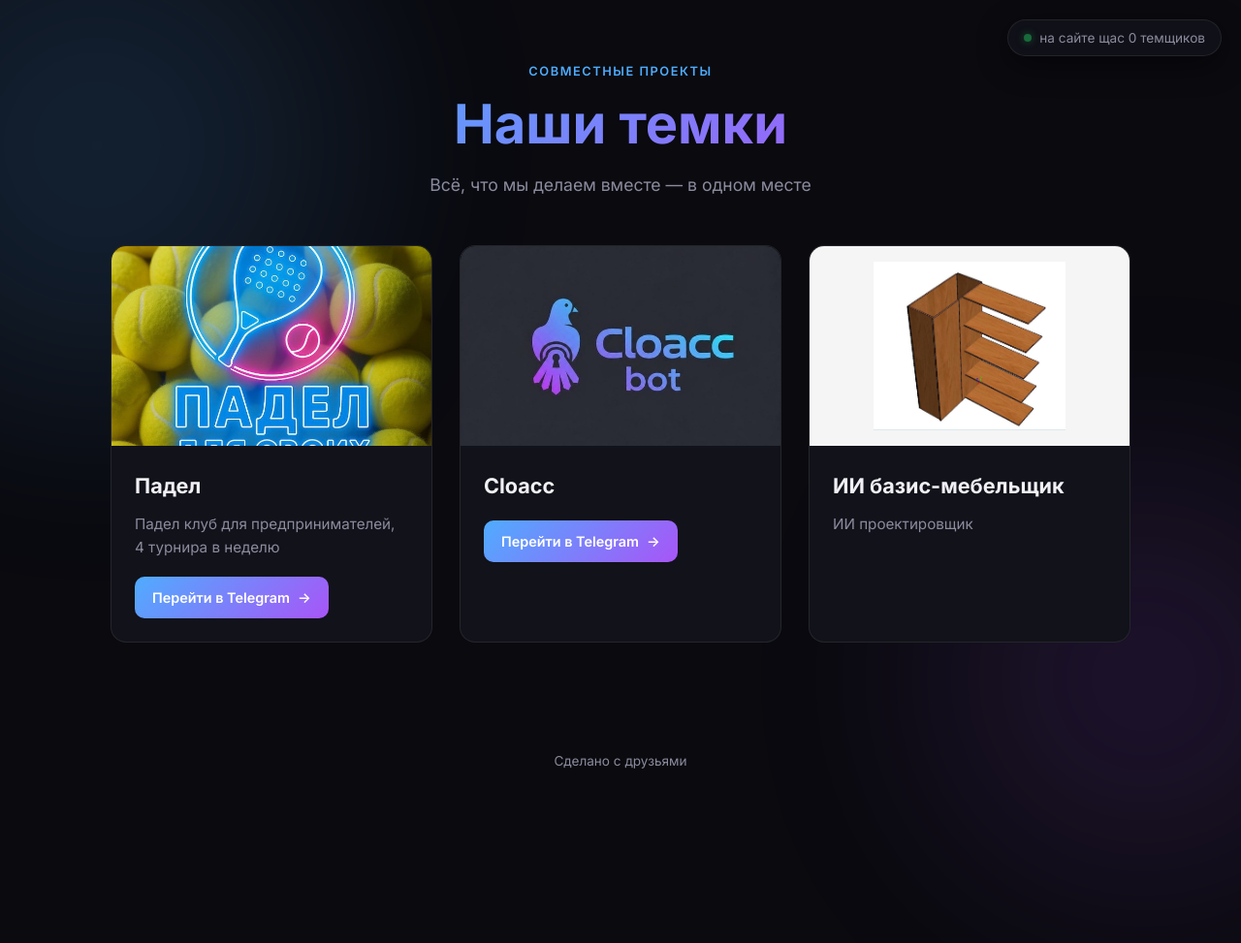
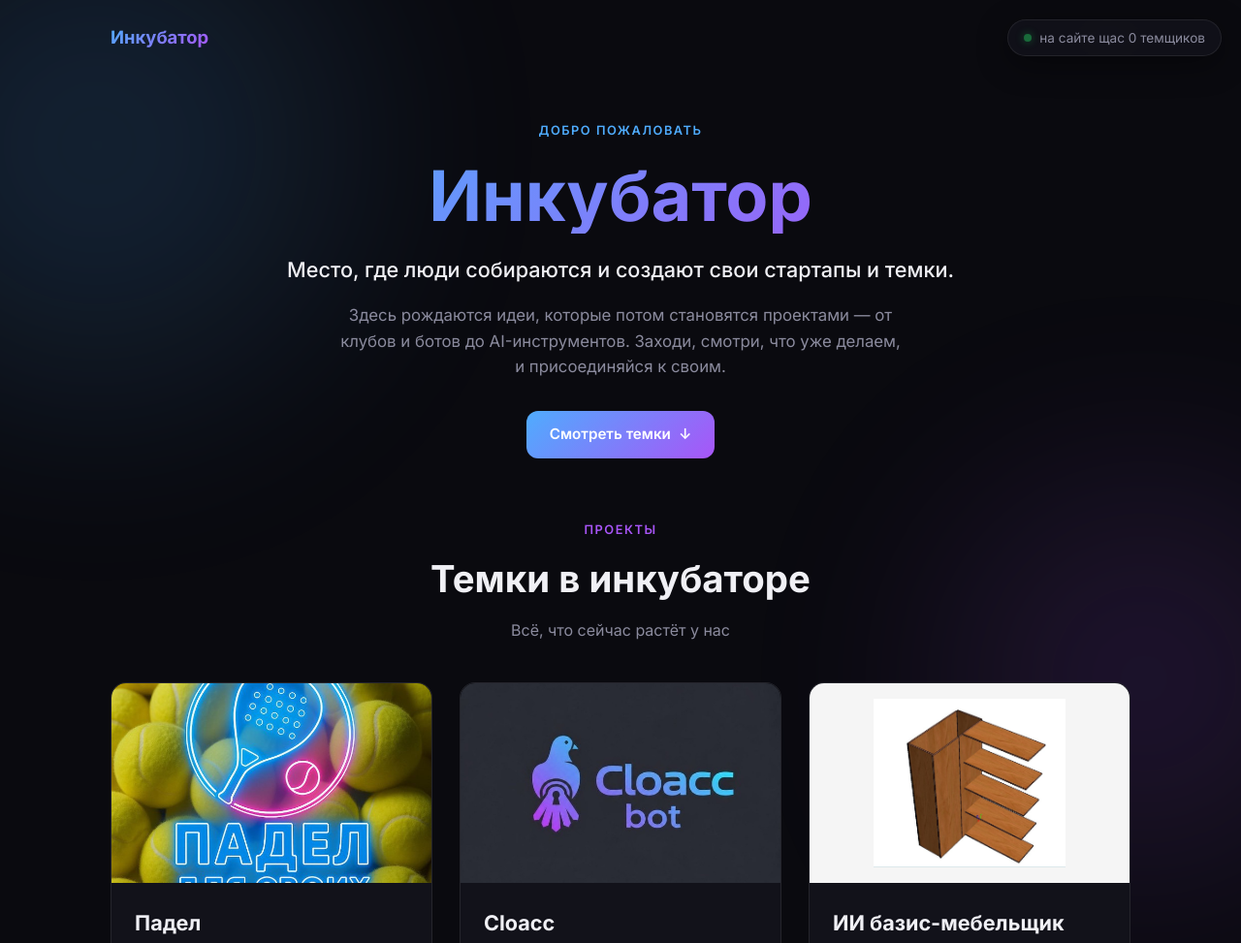
Before and after one commit to Owl-14/Temki, a plain HTML site: page index.html in a window 1280 px wide. Shown: the top 973 px of the page at 97% size. Before the commit the page ends 845 px from the top, so only its background shows below. Drawn offline with Linux system fonts and the light colour scheme; no server answers.

Commit message:
Rebrand site to Inkubator with hero section and project listing.

```diff
--- a/index.html
+++ b/index.html
@@ -3,8 +3,8 @@
 <head>
   <meta charset="UTF-8">
   <meta name="viewport" content="width=device-width, initial-scale=1.0">
-  <title>Наши темки</title>
-  <meta name="description" content="Проекты, которые мы делаем вместе">
+  <title>Инкубатор</title>
+  <meta name="description" content="Место, где люди собираются и создают свои стартапы и темки">
   <link rel="preconnect" href="https://fonts.googleapis.com">
   <link rel="preconnect" href="https://fonts.gstatic.com" crossorigin>
   <link href="https://fonts.googleapis.com/css2?family=Inter:wght@400;500;600;700&display=swap" rel="stylesheet">
@@ -19,19 +19,39 @@
     <p class="online-counter__text" id="online-text">на сайте щас 0 темщиков</p>
   </div>
 
-  <header class="header">
-    <p class="header__label">Совместные проекты</p>
-    <h1 class="header__title">Наши темки</h1>
-    <p class="header__subtitle">Всё, что мы делаем вместе — в одном месте</p>
+  <nav class="nav">
+    <a class="nav__logo" href="#">Инкубатор</a>
+    <a class="nav__link" href="#projects">Темки</a>
+  </nav>
+
+  <section class="hero" id="home">
+    <p class="hero__label">Добро пожаловать</p>
+    <h1 class="hero__title">Инкубатор</h1>
+    <p class="hero__lead">Место, где люди собираются и создают свои стартапы и темки.</p>
+    <p class="hero__text">
+      Здесь рождаются идеи, которые потом становятся проектами — от клубов и ботов
+      до AI-инструментов. Заходи, смотри, что уже делаем, и присоединяйся к своим.
+    </p>
+    <a class="hero__cta" href="#projects">
+      Смотреть темки
+      <span aria-hidden="true">↓</span>
+    </a>
+  </section>
+
+  <section class="projects-section" id="projects">
+    <header class="section-header">
+      <p class="section-header__label">Проекты</p>
+      <h2 class="section-header__title">Темки в инкубаторе</h2>
+      <p class="section-header__subtitle">Всё, что сейчас растёт у нас</p>
     </header>
 
-  <main class="projects">
+    <div class="projects">
       <article class="card">
         <a class="card__image-link" href="https://t.me/+7eGYZIweLGQ4YTgy" target="_blank" rel="noopener noreferrer" data-track="padel_image">
           <img class="card__image" src="images/padel.png" alt="Падел для Своих">
         </a>
         <div class="card__body">
-        <h2 class="card__title">Падел</h2>
+          <h3 class="card__title">Падел</h3>
           <p class="card__description">Падел клуб для предпринимателей, 4 турнира в неделю</p>
           <a class="card__link" href="https://t.me/+7eGYZIweLGQ4YTgy" target="_blank" rel="noopener noreferrer" data-track="padel_link">
             Перейти в Telegram
@@ -45,7 +65,7 @@
           <img class="card__image" src="images/cloacc.png" alt="Cloacc bot">
         </a>
         <div class="card__body">
-        <h2 class="card__title">Cloacc</h2>
+          <h3 class="card__title">Cloacc</h3>
           <a class="card__link" href="https://t.me/CloaccVPN_bot?start=ref_1081541424" target="_blank" rel="noopener noreferrer" data-track="cloacc_link">
             Перейти в Telegram
             <span class="card__arrow" aria-hidden="true">→</span>
@@ -58,20 +78,21 @@
           <img class="card__image card__image--contain" src="images/bazis.png" alt="ИИ базис-мебельщик">
         </div>
         <div class="card__body">
-        <h2 class="card__title">ИИ базис-мебельщик</h2>
+          <h3 class="card__title">ИИ базис-мебельщик</h3>
           <p class="card__description">ИИ проектировщик</p>
         </div>
       </article>
-  </main>
+    </div>
+  </section>
 
   <footer class="footer">
-    <p>Сделано с друзьями</p>
+    <p>Инкубатор — собираемся и делаем своё</p>
   </footer>
 
-  <script src="analytics.config.js?v=2"></script>
-  <script src="analytics.js?v=2"></script>
-  <script src="presence.config.js?v=2"></script>
-  <script type="module" src="presence.js?v=2"></script>
+  <script src="analytics.config.js?v=3"></script>
+  <script src="analytics.js?v=3"></script>
+  <script src="presence.config.js?v=3"></script>
+  <script type="module" src="presence.js?v=3"></script>
   <noscript>
     <div><img src="https://mc.yandex.ru/watch/109729158" style="position:absolute; left:-9999px;" alt=""></div>
   </noscript>
--- a/style.css
+++ b/style.css
@@ -59,38 +59,132 @@ body {
   right: -100px;
 }
 
-.header {
+.nav {
+  position: relative;
+  z-index: 1;
+  display: flex;
+  align-items: center;
+  justify-content: space-between;
+  max-width: 1100px;
+  margin: 0 auto;
+  padding: 24px 24px 0;
+}
+
+.nav__logo {
+  font-size: 1.15rem;
+  font-weight: 700;
+  text-decoration: none;
+  background: var(--gradient);
+  -webkit-background-clip: text;
+  -webkit-text-fill-color: transparent;
+  background-clip: text;
+}
+
+.nav__link {
+  color: var(--text-muted);
+  text-decoration: none;
+  font-size: 0.9rem;
+  font-weight: 500;
+  transition: color 0.2s ease;
+}
+
+.nav__link:hover {
+  color: var(--text);
+}
+
+.hero {
   position: relative;
   z-index: 1;
   text-align: center;
-  padding: 64px 24px 48px;
-  max-width: 720px;
+  max-width: 760px;
   margin: 0 auto;
+  padding: 72px 24px 64px;
 }
 
-.header__label {
+.hero__label {
   font-size: 0.8rem;
   font-weight: 600;
   letter-spacing: 0.12em;
   text-transform: uppercase;
   color: var(--accent-blue);
-  margin-bottom: 12px;
+  margin-bottom: 16px;
 }
 
-.header__title {
-  font-size: clamp(2.2rem, 6vw, 3.5rem);
+.hero__title {
+  font-size: clamp(2.8rem, 8vw, 4.5rem);
   font-weight: 700;
   background: var(--gradient);
   -webkit-background-clip: text;
   -webkit-text-fill-color: transparent;
   background-clip: text;
-  line-height: 1.15;
+  line-height: 1.1;
+  margin-bottom: 20px;
+}
+
+.hero__lead {
+  font-size: clamp(1.15rem, 3vw, 1.35rem);
+  color: var(--text);
+  font-weight: 500;
   margin-bottom: 16px;
 }
 
-.header__subtitle {
-  font-size: 1.1rem;
+.hero__text {
+  font-size: 1.05rem;
   color: var(--text-muted);
+  max-width: 580px;
+  margin: 0 auto 32px;
+}
+
+.hero__cta {
+  display: inline-flex;
+  align-items: center;
+  gap: 8px;
+  padding: 12px 24px;
+  background: var(--gradient);
+  color: #fff;
+  text-decoration: none;
+  font-weight: 600;
+  font-size: 0.95rem;
+  border-radius: 12px;
+  transition: opacity 0.2s ease, transform 0.2s ease;
+}
+
+.hero__cta:hover {
+  opacity: 0.9;
+  transform: translateY(2px);
+}
+
+.projects-section {
+  position: relative;
+  z-index: 1;
+  padding-bottom: 80px;
+}
+
+.section-header {
+  text-align: center;
+  max-width: 640px;
+  margin: 0 auto 40px;
+  padding: 0 24px;
+}
+
+.section-header__label {
+  font-size: 0.8rem;
+  font-weight: 600;
+  letter-spacing: 0.12em;
+  text-transform: uppercase;
+  color: var(--accent-purple);
+  margin-bottom: 10px;
+}
+
+.section-header__title {
+  font-size: clamp(1.8rem, 4vw, 2.4rem);
+  font-weight: 700;
+  margin-bottom: 10px;
+}
+
+.section-header__subtitle {
+  color: var(--text-muted);
+  font-size: 1rem;
 }
 
 .projects {
@@ -101,7 +195,7 @@ body {
   gap: 28px;
   max-width: 1100px;
   margin: 0 auto;
-  padding: 0 24px 80px;
+  padding: 0 24px;
 }
 
 .card {
@@ -260,13 +354,21 @@ body {
     justify-content: center;
   }
 
-  .header {
-    padding: 48px 20px 36px;
+  .nav {
+    padding: 20px 16px 0;
+  }
+
+  .hero {
+    padding: 48px 20px 40px;
   }
 
   .projects {
     grid-template-columns: 1fr;
     gap: 20px;
-    padding: 0 16px 60px;
+    padding: 0 16px;
+  }
+
+  .projects-section {
+    padding-bottom: 60px;
   }
 }
```
Also changed, not shown: 1 other file. Lines whose indentation alone changed are shown as unchanged.
